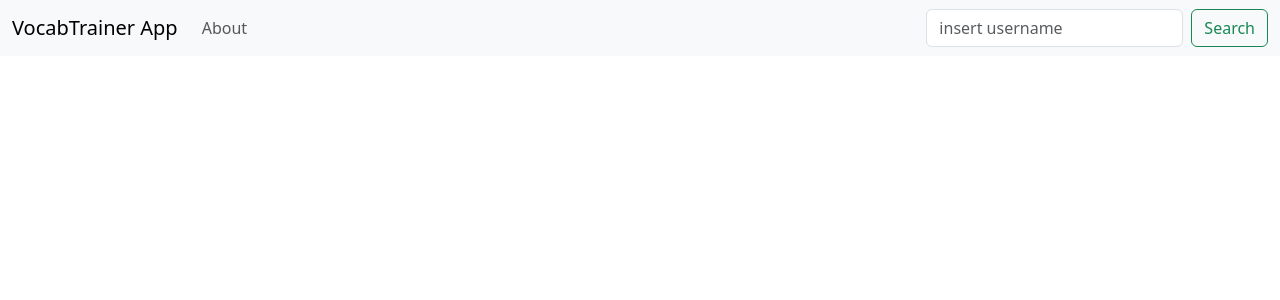
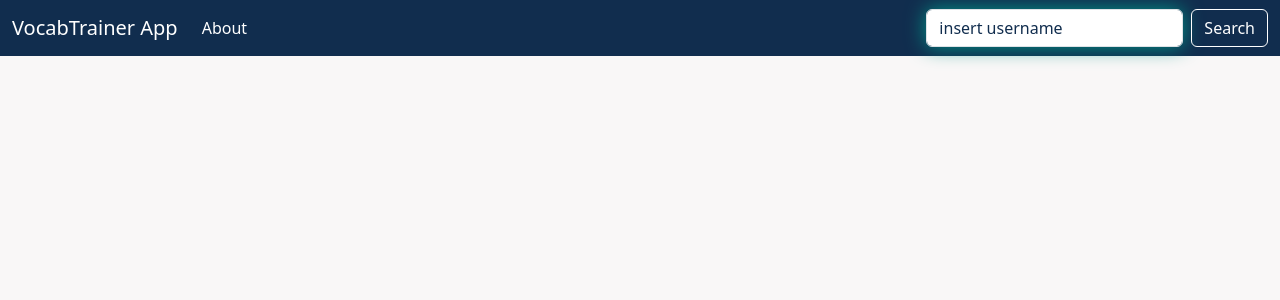
Before and after one commit to rengbar/frontend-vocab-trainer, a Vue app: page / in a window 1280 px wide. Shown: the top 300 px of the page. Built offline with nearby package versions, Linux system fonts and the light colour scheme.

Commit message:
fixing CSS isues

```diff
--- a/src/assets/main.css
+++ b/src/assets/main.css
@@ -1,35 +1,51 @@
-/*@import './base.css';*/
+body {
+    background-color: #F9F7F7;
+}
 
-/*#app {*/
-/*  max-width: 1280px;*/
-/*  margin: 0 auto;*/
-/*  padding: 2rem;*/
+.navbar {
+    background-color: #112D4E !important;
+}
 
-/*  font-weight: normal;*/
-/*}*/
+.navbar .navbar-brand,
+.navbar .nav-link,
+.navbar .form-control,
+.navbar .form-control::placeholder {
+    color: #ffffff !important;
+}
 
-/*a,*/
-/*.green {*/
-/*  text-decoration: none;*/
-/*  color: hsla(160, 100%, 37%, 1);*/
-/*  transition: 0.4s;*/
-/*}*/
+.navbar .btn-outline-success {
+    color: #ffffff !important;
+    border-color: #ffffff !important;
+}
 
-/*@media (hover: hover) {*/
-/*  a:hover {*/
-/*    background-color: hsla(160, 100%, 37%, 0.2);*/
-/*  }*/
-/*}*/
+.navbar .btn-outline-success:hover {
+    background-color: #28a745;
+    border-color: #28a745;
+    color: #ffffff !important;
+}
 
-/*@media (min-width: 1024px) {*/
-/*  body {*/
-/*    display: flex;*/
-/*    place-items: center;*/
-/*  }*/
+.navbar .form-control::placeholder,
+.navbar .form-control {
+    color: #112D4E !important;
+    transition: box-shadow 0.3s ease-in-out;
+}
 
-/*  #app {*/
-/*    display: grid;*/
-/*    grid-template-columns: 1fr 1fr;*/
-/*    padding: 0 2rem;*/
-/*  }*/
-/*}*/
+.navbar .form-control:focus {
+    border-color: #112D4E !important;
+    box-shadow: 0 0 20px #009688 !important;
+}
+
+.navbar .form-control.input-glow {
+    box-shadow: 0 0 20px #009688 !important;
+}
+
+.btn-secondary {
+    background-color: #112D4E !important;
+    border-color: #112D4E !important;
+    color: #ffffff !important;  /* Weißer Text */
+}
+
+.btn-secondary:hover {
+    background-color: #0a1d33 !important;  /* Dunklerer Ton beim Überfahren mit der Maus */
+    border-color: #0a1d33 !important;
+}
--- a/src/components/CreateButton.vue
+++ b/src/components/CreateButton.vue
@@ -99,5 +99,23 @@ const handleCategoryChoice = () => {
 </template>
 
 <style scoped>
+.btn-primary, .btn-secondary {
+  background-color: #3F72AF !important;
+  border-color: #3F72AF !important;
+  color: #ffffff !important;
+}
+
+.btn-primary:hover, .btn-secondary:hover {
+  background-color: #264a73 !important;
+  border-color: #264a73 !important;
+}
+ .card {
+   min-width: 18rem;
+   max-width: 18rem;
+ }
+
+ .my-3 {
+   margin-top: 3rem !important;
+ }
 
 </style>
--- a/src/components/Navbar.vue
+++ b/src/components/Navbar.vue
@@ -1,10 +1,73 @@
+<template>
+  <nav class="navbar navbar-expand-lg bg-body-tertiary">
+    <div class="container-fluid">
+      <router-link to="/" class="navbar-brand nav-link active" aria-current="page">VocabTrainer App</router-link>
+      <button class="navbar-toggler" type="button" data-bs-toggle="collapse" data-bs-target="#navbarSupportedContent" aria-controls="navbarSupportedContent" aria-expanded="false" aria-label="Toggle navigation">
+        <span class="navbar-toggler-icon"></span>
+      </button>
+      <div class="collapse navbar-collapse" id="navbarSupportedContent">
+        <ul class="navbar-nav me-auto mb-2 mb-lg-0">
+          <li class="nav-item">
+            <router-link to="/about" class="nav-link" aria-current="page">About</router-link>
+          </li>
+        </ul>
+        <form class="d-flex" role="search" @submit.prevent="searchUser">
+          <input class="form-control me-2" :class="{ 'input-glow': username.length === 0 }" type="search" placeholder="insert username" aria-label="Search" v-model="username">
+          <button class="btn btn-outline-success" type="submit">Search</button>
+        </form>
+      </div>
+    </div>
+  </nav>
+
+  <!-- Modal for searchUser -->
+  <div class="modal fade" id="searchUserModal" tabindex="-1" aria-labelledby="searchUserModalLabel" aria-hidden="true">
+    <div class="modal-dialog modal-dialog-centered">
+      <div class="modal-content">
+        <div class="modal-header">
+          <h5 class="modal-title" id="searchUserModalLabel">Welcome to the game</h5>
+          <button type="button" class="btn-close" data-bs-dismiss="modal" aria-label="Close"></button>
+        </div>
+        <div class="modal-body">
+          Welcome back {{ username }}!<br>Have fun playing the game
+        </div>
+        <div class="modal-footer">
+          <button type="button" class="btn btn-secondary" data-bs-dismiss="modal">Close</button>
+        </div>
+      </div>
+    </div>
+  </div>
+
+  <!-- Modal for createUser -->
+  <div class="modal fade" id="createUserModal" tabindex="-1" aria-labelledby="createUserModalLabel" aria-hidden="true">
+    <div class="modal-dialog modal-dialog-centered">
+      <div class="modal-content">
+        <div class="modal-header">
+          <h5 class="modal-title" id="createUserModalLabel">Welcome to the game</h5>
+          <button type="button" class="btn-close" data-bs-dismiss="modal" aria-label="Close"></button>
+        </div>
+        <div class="modal-body">
+          Welcome {{ username }}!<br>We created an account for you
+        </div>
+        <div class="modal-footer">
+          <button type="button" class="btn btn-secondary" data-bs-dismiss="modal">Close</button>
+        </div>
+      </div>
+    </div>
+  </div>
+</template>
+
 <script setup>
-import { ref } from 'vue';
+import { ref, onMounted } from 'vue';
 import { inject } from 'vue';
 
 const store = inject('store');
 
-const username = ref('');
+let username = ref('');
+
+onMounted(() => {
+  window.searchUserModal = new bootstrap.Modal(document.getElementById('searchUserModal'), {keyboard: false});
+  window.createUserModal = new bootstrap.Modal(document.getElementById('createUserModal'), {keyboard: false});
+});
 
 const searchUser = async () => {
   const requestOptions = {
@@ -19,7 +82,7 @@ const searchUser = async () => {
       const data = await response.json();
       store.username = username.value;
       store.userId = data.userId;
-      alert('Welcome back ' + store.username + '\nHave fun playing the game!!');
+      window.searchUserModal.show();
     } else if (response.status === 404) {
       await createUser();
     } else {
@@ -43,7 +106,7 @@ const createUser = async () => {
       const data = await response.json();
       store.username = username.value;
       store.userId = data.userId;
-      alert('Welcome ' + store.username + '\nWe created an account for you.');
+      window.createUserModal.show();
     } else {
       alert('User could not be created');
     }
@@ -53,28 +116,22 @@ const createUser = async () => {
 };
 </script>
 
-<template>
-  <nav class="navbar navbar-expand-lg bg-body-tertiary">
-    <div class="container-fluid">
-      <router-link to="/" class="navbar-brand nav-link active" aria-current="page">VocabTrainer App</router-link>
-      <button class="navbar-toggler" type="button" data-bs-toggle="collapse" data-bs-target="#navbarSupportedContent" aria-controls="navbarSupportedContent" aria-expanded="false" aria-label="Toggle navigation">
-        <span class="navbar-toggler-icon"></span>
-      </button>
-      <div class="collapse navbar-collapse" id="navbarSupportedContent">
-        <ul class="navbar-nav me-auto mb-2 mb-lg-0">
-          <li class="nav-item">
-            <router-link to="/about" class="nav-link" aria-current="page">About</router-link>
-          </li>
-        </ul>
-        <form class="d-flex" role="search" @submit.prevent="searchUser">
-          <input class="form-control me-2" type="search" placeholder="insert username" aria-label="Search" v-model="username">
-          <button class="btn btn-outline-success" type="submit">Search</button>
-        </form>
-      </div>
-    </div>
-  </nav>
-</template>
+<style scoped>
+.input-glow {
+  animation: glow 2s ease-in-out infinite;
+}
 
-<style scoped>
+@keyframes glow {
+  0% {
+    box-shadow: 0 0 80px #009688, 0 0 160px #009688, 0 0 240px #009688, 0 0 320px #009688;
+  }
 
+  50% {
+    box-shadow: 0 0 160px #009688, 0 0 240px #009688, 0 0 320px #009688, 0 0 400px #009688;
+  }
+
+  100% {
+    box-shadow: 0 0 80px #009688, 0 0 160px #009688, 0 0 240px #009688, 0 0 320px #009688;
+  }
+}
 </style>
--- a/src/main.js
+++ b/src/main.js
@@ -1,15 +1,16 @@
-import './assets/main.css'
+import { createApp } from 'vue';
+import App from './App.vue';
+import router from './router';
+import 'bootstrap/dist/css/bootstrap.min.css';
+import 'bootstrap/dist/js/bootstrap.min.js';
+import { store } from './store.js';
+import Bootstrap from 'bootstrap/dist/js/bootstrap.min.js';
+import './assets/main.css'; // Import your CSS after bootstrap
 
-import { createApp} from 'vue'
-import App from './App.vue'
-import router from './router'
-import 'bootstrap/dist/css/bootstrap.min.css'
-import'bootstrap/dist/js/bootstrap.min.js'
-import { store } from './store.js';
+window.bootstrap = Bootstrap;
 
+const app = createApp(App);
 
-const app = createApp(App)
+app.use(router);
 
-app.use(router)
-
-app.mount('#app')
+app.mount('#app');
--- a/src/views/HomeView.vue
+++ b/src/views/HomeView.vue
@@ -43,19 +43,50 @@ const joinGame = async (gameId, userId) => {
 </script>
 
 <template>
-  <main v-if="store.username" class="d-flex flex-column justify-content-start align-items-center text-center" style="height: 100vh; padding-top: 2rem;">
-    <h1 class="mb-4">{{ store.username }}</h1>
-    <h1 class="mb-4">{{ store.userId }}</h1>
-    <div class="d-flex gap-3">
-      <button type="button" class="btn btn-primary" @click="handleCreateClick">Create</button>
-      <button type="button" class="btn btn-success" @click="handleJoinClick">Join</button>
+  <main v-if="store.username" class="d-flex flex-column justify-content-start align-items-center text-center" style="height: 100vh; padding-top: 4rem;">
+    <div class="username-display text-start w-100 px-5 mb-4">
+      <h1>Username: {{ store.username }}</h1>
+    </div>
+    <div class="d-flex gap-3 w-100 justify-content-center">
+      <button type="button" class="btn btn-primary btn-lg btn-large-text" @click="handleCreateClick">Create</button>
+      <button type="button" class="btn btn-success btn-lg btn-large-text" @click="handleJoinClick">Join</button>
     </div>
     <CreateButton v-if="showCreateOptions" />
   </main>
 </template>
 
 
+
 <style scoped>
+.username-display h1 {
+  font-size: 1.5rem;
+  margin-top: 0.0rem; /* kleinerer oberer Rand */
+}
+
+.btn-primary, .btn-success {
+  background-color: #112D4E !important;
+  border-color: #112D4E !important;
+  color: #ffffff !important;
+  width: 150px;
+  text-align: center;
+}
+
+.btn-primary:hover, .btn-success:hover {
+  background-color: #0a1d33 !important;
+  border-color: #0a1d33 !important;
+}
+
+.btn-success {
+  background-color: #DBE2EF !important;
+  border-color: #DBE2EF !important;
+  color: #000000 !important;
+}
+
+.btn-success:hover {
+  background-color: #c0cfd9 !important;
+  border-color: #c0cfd9 !important;
+}
+
 .main {
   height: 100vh;
   display: flex;
@@ -64,4 +95,8 @@ const joinGame = async (gameId, userId) => {
   flex-direction: column;
   gap: 1rem;
 }
+
+.btn-large-text {
+  font-size: 1.75rem;
+}
 </style>
```
